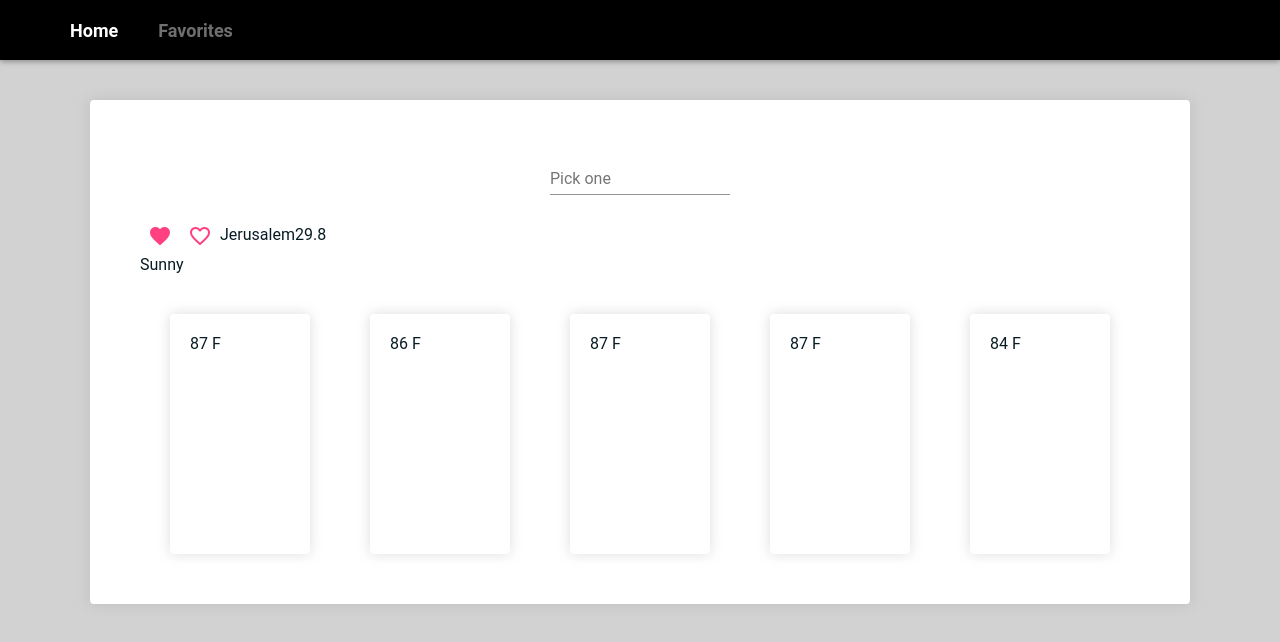
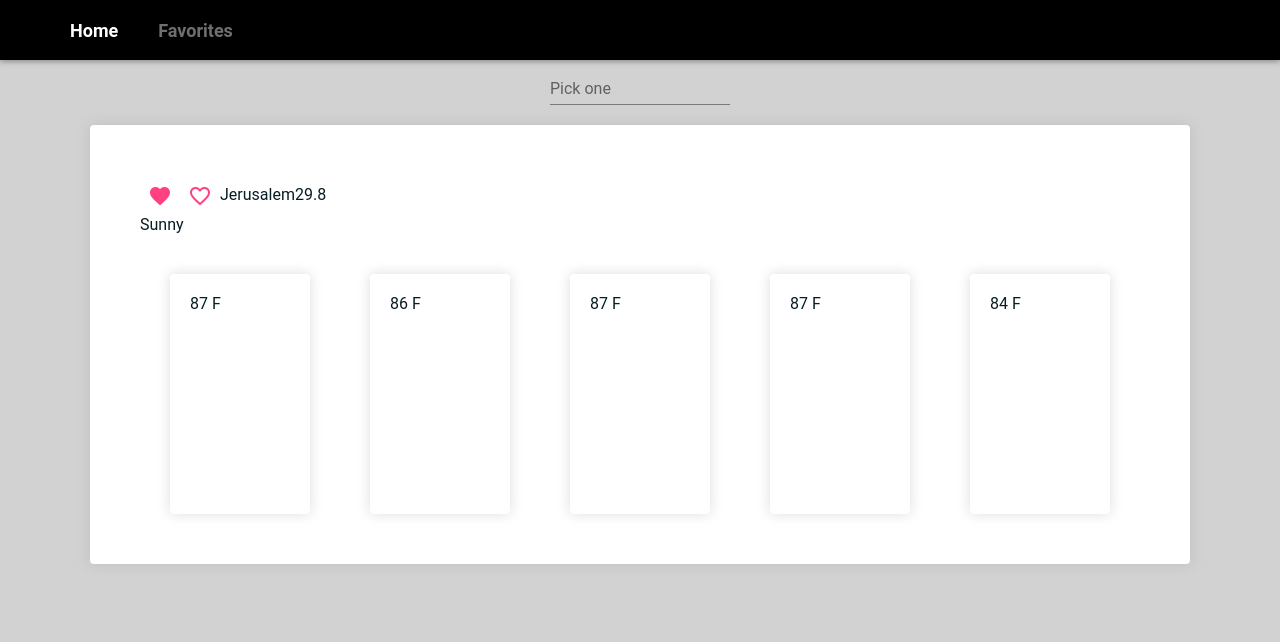
Before and after one commit to davlasry/herolo-exercise, an Angular app: page / in a window 1280 px wide. Shown: the top 642 px of the page. Built offline with nearby package versions, Linux system fonts and the light colour scheme.

Commit message:
padding predictions component

```diff
--- a/src/app/app.component.scss
+++ b/src/app/app.component.scss
@@ -1,4 +1,4 @@
 .app-container {
   height: 100%;
-  padding: 100px 60px;
+  padding: 60px 60px;
 }
--- a/src/app/components/predictions/predictions.component.html
+++ b/src/app/components/predictions/predictions.component.html
@@ -1,5 +1,6 @@
-<div class="predictions-container card">
+<div class="predictions-container">
   <app-search-bar></app-search-bar>
+  <div class="predictions-content card">
     <button mat-icon-button color="accent" (click)="removeFromFavorites()">
       <mat-icon>favorite</mat-icon>
     </button>
@@ -9,7 +10,11 @@
     <span>Jerusalem</span>
     <span>{{ currentWeather.Temperature.Metric.Value }}</span>
     <div class="current-weather">{{ currentWeather.WeatherText }}</div>
-  <div class="future-predictions" fxLayout="row" fxLayoutAlign="center center">
+    <div
+      class="future-predictions"
+      fxLayout="row"
+      fxLayoutAlign="center center"
+    >
       <div *ngFor="let dayPrediction of predictions.DailyForecasts">
         <div class="day-predictions card">
           <span>
@@ -20,3 +25,4 @@
       </div>
     </div>
   </div>
+</div>
--- a/src/app/components/predictions/predictions.component.scss
+++ b/src/app/components/predictions/predictions.component.scss
@@ -1,7 +1,9 @@
 .predictions-container {
-  padding: 50px;
-  //   min-height: 400px;
   min-width: 600px;
+
+  .predictions-content {
+    padding: 50px;
+  }
 
   .future-predictions {
     margin-top: 40px;
```
Lines whose indentation alone changed are shown as unchanged.
